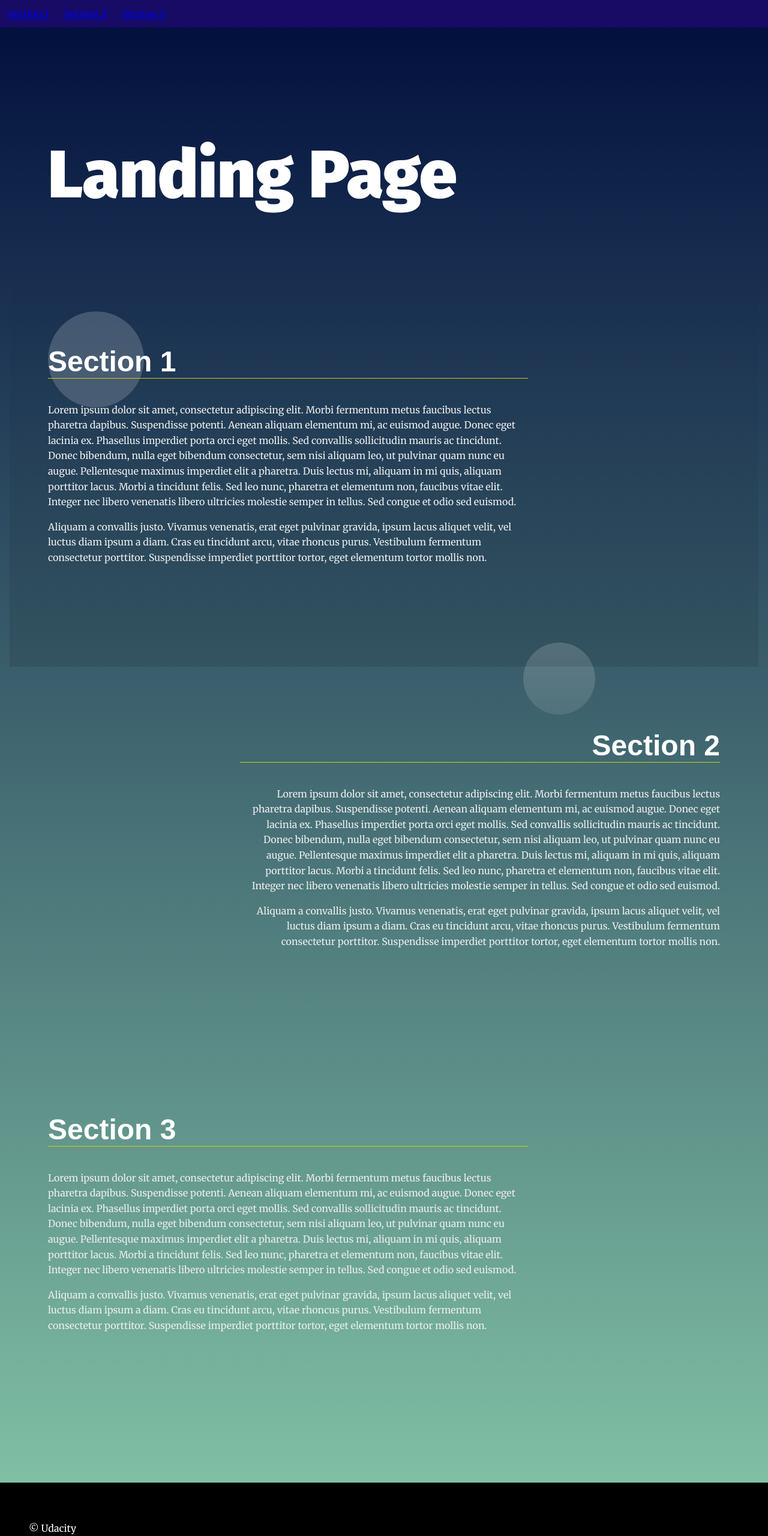
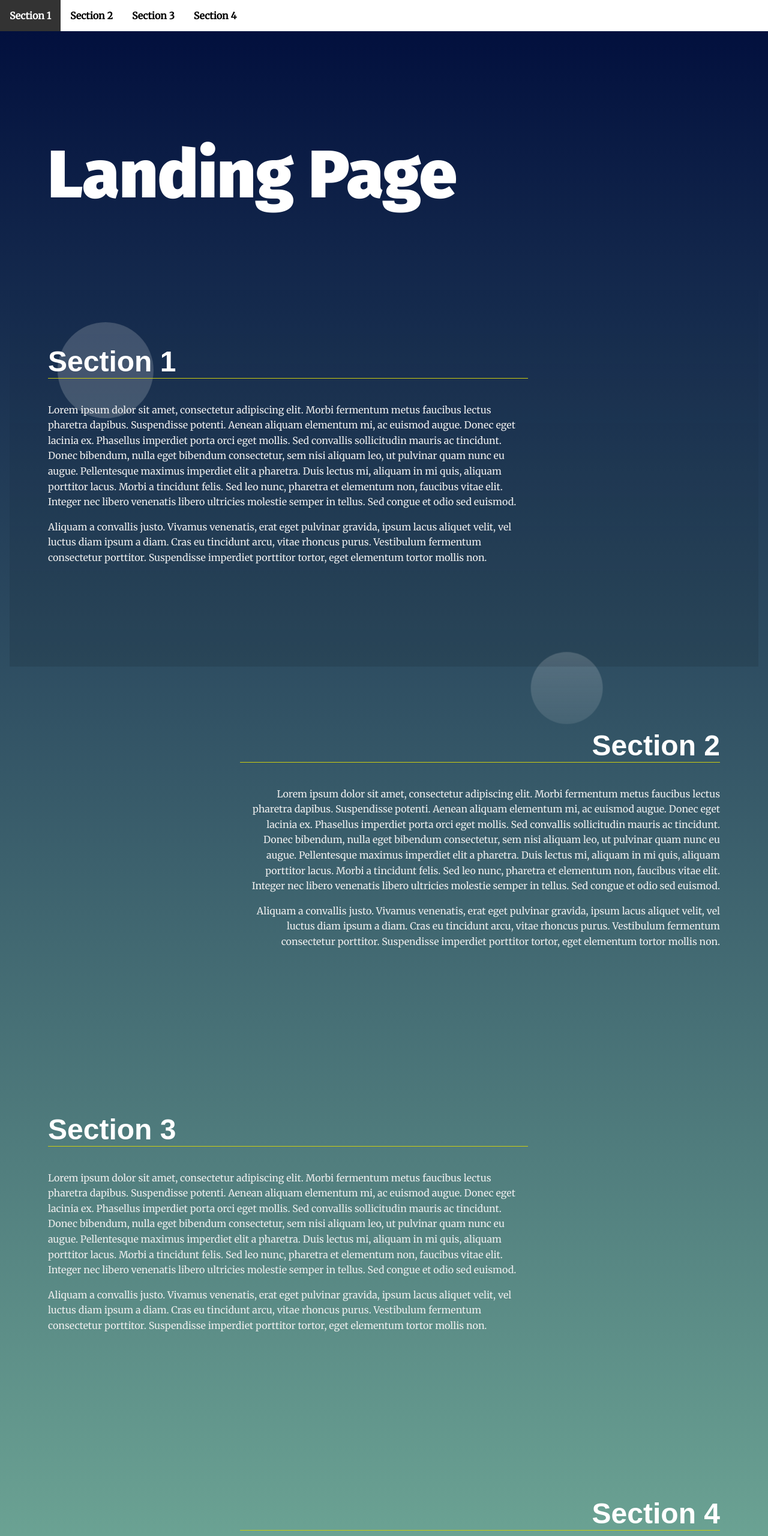
Before and after one commit to AhmedGomaa013/Landing-Page, a plain HTML site: page index.html in a window 1280 px wide. Shown: the top 2560 px of the page at 60% size. Drawn offline with Linux system fonts and the light colour scheme.

Commit message:
buildingSectionsAndStylingNAvBar

```diff
--- a/css/styles.css
+++ b/css/styles.css
@@ -68,14 +68,10 @@ section {
     padding-left: 0;
     margin: 0;
     text-align: left;
-	background-color:#170B65;
 }
 
 .navbar__menu li {
     display: inline-block;
-	color: red;
-
-	margin: 1%;
 }
 
 .navbar__menu .menu__link {
--- a/index.html
+++ b/index.html
@@ -26,30 +26,7 @@
     a data attribute that will populate the li node.
     Adding more sections will automatically populate nav.
     The first section is set to active class by default -->
-    <section id="section1" data-nav="Section 1" class="your-active-class">
-      <div class="landing__container">
-        <h2>Section 1</h2>
-        <p>Lorem ipsum dolor sit amet, consectetur adipiscing elit. Morbi fermentum metus faucibus lectus pharetra dapibus. Suspendisse potenti. Aenean aliquam elementum mi, ac euismod augue. Donec eget lacinia ex. Phasellus imperdiet porta orci eget mollis. Sed convallis sollicitudin mauris ac tincidunt. Donec bibendum, nulla eget bibendum consectetur, sem nisi aliquam leo, ut pulvinar quam nunc eu augue. Pellentesque maximus imperdiet elit a pharetra. Duis lectus mi, aliquam in mi quis, aliquam porttitor lacus. Morbi a tincidunt felis. Sed leo nunc, pharetra et elementum non, faucibus vitae elit. Integer nec libero venenatis libero ultricies molestie semper in tellus. Sed congue et odio sed euismod.</p>
 
-        <p>Aliquam a convallis justo. Vivamus venenatis, erat eget pulvinar gravida, ipsum lacus aliquet velit, vel luctus diam ipsum a diam. Cras eu tincidunt arcu, vitae rhoncus purus. Vestibulum fermentum consectetur porttitor. Suspendisse imperdiet porttitor tortor, eget elementum tortor mollis non.</p>
-      </div>
-    </section>
-    <section id="section2" data-nav="Section 2">
-      <div class="landing__container">
-        <h2>Section 2</h2>
-        <p>Lorem ipsum dolor sit amet, consectetur adipiscing elit. Morbi fermentum metus faucibus lectus pharetra dapibus. Suspendisse potenti. Aenean aliquam elementum mi, ac euismod augue. Donec eget lacinia ex. Phasellus imperdiet porta orci eget mollis. Sed convallis sollicitudin mauris ac tincidunt. Donec bibendum, nulla eget bibendum consectetur, sem nisi aliquam leo, ut pulvinar quam nunc eu augue. Pellentesque maximus imperdiet elit a pharetra. Duis lectus mi, aliquam in mi quis, aliquam porttitor lacus. Morbi a tincidunt felis. Sed leo nunc, pharetra et elementum non, faucibus vitae elit. Integer nec libero venenatis libero ultricies molestie semper in tellus. Sed congue et odio sed euismod.</p>
-
-        <p>Aliquam a convallis justo. Vivamus venenatis, erat eget pulvinar gravida, ipsum lacus aliquet velit, vel luctus diam ipsum a diam. Cras eu tincidunt arcu, vitae rhoncus purus. Vestibulum fermentum consectetur porttitor. Suspendisse imperdiet porttitor tortor, eget elementum tortor mollis non.</p>
-      </div>
-    </section>
-    <section id="section3" data-nav="Section 3">
-      <div class="landing__container">
-        <h2>Section 3</h2>
-        <p>Lorem ipsum dolor sit amet, consectetur adipiscing elit. Morbi fermentum metus faucibus lectus pharetra dapibus. Suspendisse potenti. Aenean aliquam elementum mi, ac euismod augue. Donec eget lacinia ex. Phasellus imperdiet porta orci eget mollis. Sed convallis sollicitudin mauris ac tincidunt. Donec bibendum, nulla eget bibendum consectetur, sem nisi aliquam leo, ut pulvinar quam nunc eu augue. Pellentesque maximus imperdiet elit a pharetra. Duis lectus mi, aliquam in mi quis, aliquam porttitor lacus. Morbi a tincidunt felis. Sed leo nunc, pharetra et elementum non, faucibus vitae elit. Integer nec libero venenatis libero ultricies molestie semper in tellus. Sed congue et odio sed euismod.</p>
-
-        <p>Aliquam a convallis justo. Vivamus venenatis, erat eget pulvinar gravida, ipsum lacus aliquet velit, vel luctus diam ipsum a diam. Cras eu tincidunt arcu, vitae rhoncus purus. Vestibulum fermentum consectetur porttitor. Suspendisse imperdiet porttitor tortor, eget elementum tortor mollis non.</p>
-      </div>
-    </section>
   </main>
   <footer class="page__footer">
     <p>&copy Udacity</p>
--- a/js/app.js
+++ b/js/app.js
@@ -18,6 +18,7 @@
  *
 */
 
+const sectionsNumber = 4;
 
 /**
  * End Global Variables
@@ -25,7 +26,11 @@
  *
 */
 
-
+function RemoveSectionActiveClass()
+{
+	let section = document.querySelector('.your-active-class');
+	if(section != null)	section.classList.remove('your-active-class');
+}
 
 /**
  * End Helper Functions
@@ -33,6 +38,39 @@
  *
 */
 
+function BuildSections()
+{
+	const fragment = document.createDocumentFragment();
+	for(let i = 1; i <= sectionsNumber; i++)
+	{
+		let section = document.createElement('section');
+		section.setAttribute('id',`section${i}`);
+		section.setAttribute('data-nav',`Section ${i}`);
+		if(i == 1)	section.classList.add('your-active-class');
+
+		let div = document.createElement('div');
+		div.classList.add('landing__container');
+
+		let header = document.createElement('h2');
+		header.textContent = `Section ${i}`;
+		div.appendChild(header);
+
+		let paragraph_1 = document.createElement('p');
+		paragraph_1.textContent = "Lorem ipsum dolor sit amet, consectetur adipiscing elit. Morbi fermentum metus faucibus lectus pharetra dapibus. Suspendisse potenti. Aenean aliquam elementum mi, ac euismod augue. Donec eget lacinia ex. Phasellus imperdiet porta orci eget mollis. Sed convallis sollicitudin mauris ac tincidunt. Donec bibendum, nulla eget bibendum consectetur, sem nisi aliquam leo, ut pulvinar quam nunc eu augue. Pellentesque maximus imperdiet elit a pharetra. Duis lectus mi, aliquam in mi quis, aliquam porttitor lacus. Morbi a tincidunt felis. Sed leo nunc, pharetra et elementum non, faucibus vitae elit. Integer nec libero venenatis libero ultricies molestie semper in tellus. Sed congue et odio sed euismod.";
+		div.appendChild(paragraph_1);
+
+		let paragraph_2 = document.createElement('p');
+		paragraph_2.textContent = "Aliquam a convallis justo. Vivamus venenatis, erat eget pulvinar gravida, ipsum lacus aliquet velit, vel luctus diam ipsum a diam. Cras eu tincidunt arcu, vitae rhoncus purus. Vestibulum fermentum consectetur porttitor. Suspendisse imperdiet porttitor tortor, eget elementum tortor mollis non.";
+		div.appendChild(paragraph_2);
+
+		section.appendChild(div);
+		section.addEventListener('scroll',SectionScroll);
+
+		fragment.appendChild(section);
+	}
+	document.querySelector('main').appendChild(fragment);
+	document.addEventListener('scroll',SectionScroll);
+}
 // build the nav
 function PopulateNavBar()
 {
@@ -45,6 +83,7 @@ function PopulateNavBar()
 		let value = section.getAttribute('data-nav');
 		innerChild.textContent = value;
 		innerChild.setAttribute('href',`#${value.split(' ').join('').toLowerCase()}`);
+		innerChild.classList.add('menu__link');
 
 		child.appendChild(innerChild);
 		tempNavBar.appendChild(child);
@@ -57,14 +96,23 @@ function PopulateNavBar()
 // Add class 'active' to section when near top of viewport
 function NavBarClick(event)
 {
-	let tagValue = event.target.textContent.split(' ').join('').toLowerCase();
-	if(tagValue.length > 8) return;
-	let section = document.querySelector('.your-active-class');
-	if(section != null)	section.classList.toggle('your-active-class');
-	section = document.querySelector('#'+tagValue);
-	section.classList.toggle('your-active-class');
+	event.preventDefault();
+
+	let tagValue = event.target.getAttribute('href');
+	if(tagValue == null) return;
+
+	RemoveSectionActiveClass();
+
+	section = document.querySelector(tagValue);
+	section.classList.add('your-active-class');
+
+	section.scrollIntoView();
 }
 
+function SectionScroll(event)
+{
+
+}
 // Scroll to anchor ID using scrollTO event
 
 
@@ -79,5 +127,5 @@ function NavBarClick(event)
 // Scroll to section on link click
 
 // Set sections as active
-
+BuildSections();
 PopulateNavBar();
```
Also changed, not shown: 1 other file.
